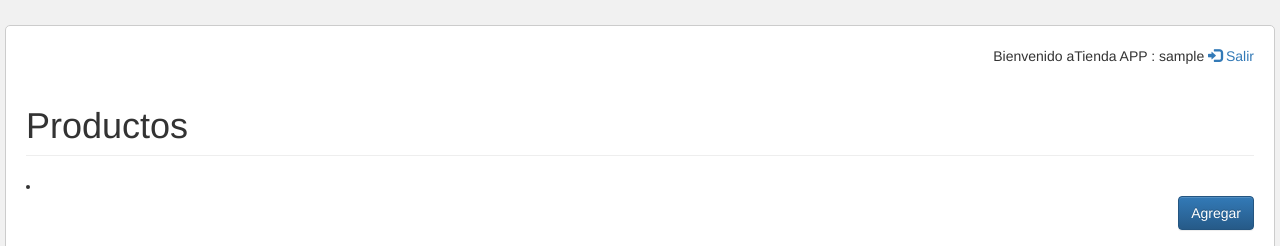
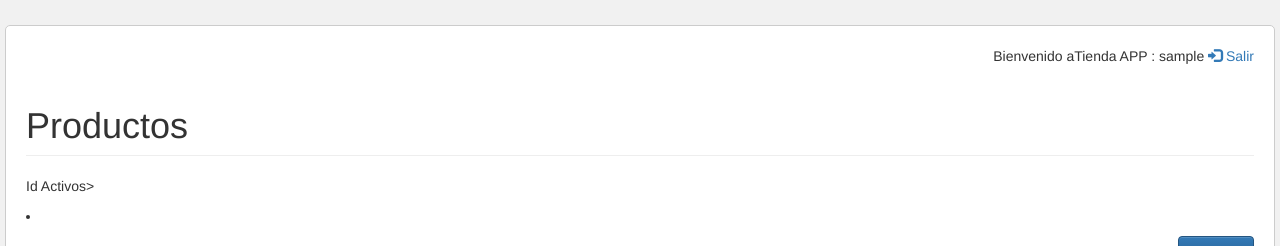
Before and after one commit to malu1985/Tiendaapp, a PHP site: page /vista/vista_producto.php in a window 1280 px wide. Shown: the top 246 px of the page. Run offline with PHP 8.4, Linux system fonts and the light colour scheme; the visitor is signed in with stand-in values (Sample User, id 1); data that the repository does not hold is empty; some libraries are stand-ins or nearby versions.

Commit message:
Update producto.php

```diff
--- a/vista/producto/producto.php
+++ b/vista/producto/producto.php
@@ -1,5 +1,5 @@
 <h1 class="page-header">Productos </h1>
-<li  class="video-list table-list active" data-name="Search"></li>
+<p>Id Activos><li  class="video-list table-list active"></li></p>
 
 
     <a class="btn btn-primary pull-right" href="?c=producto&a=Crud">Agregar</a>
```
